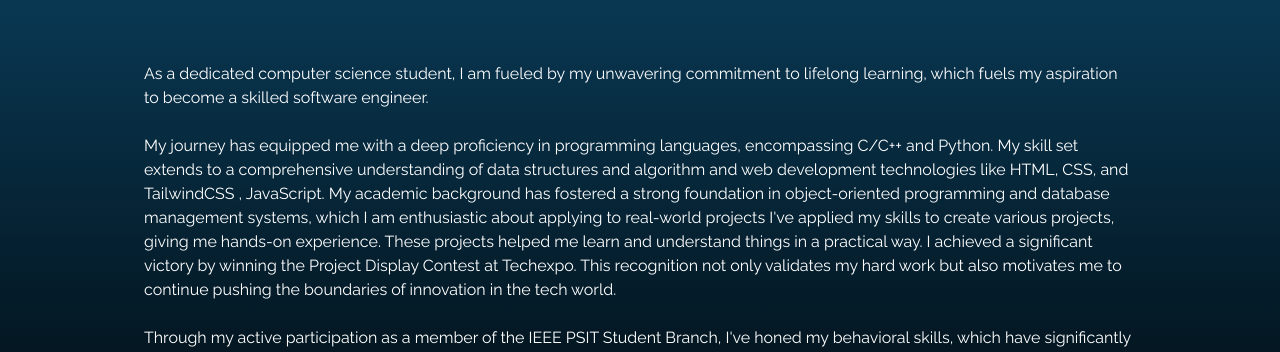
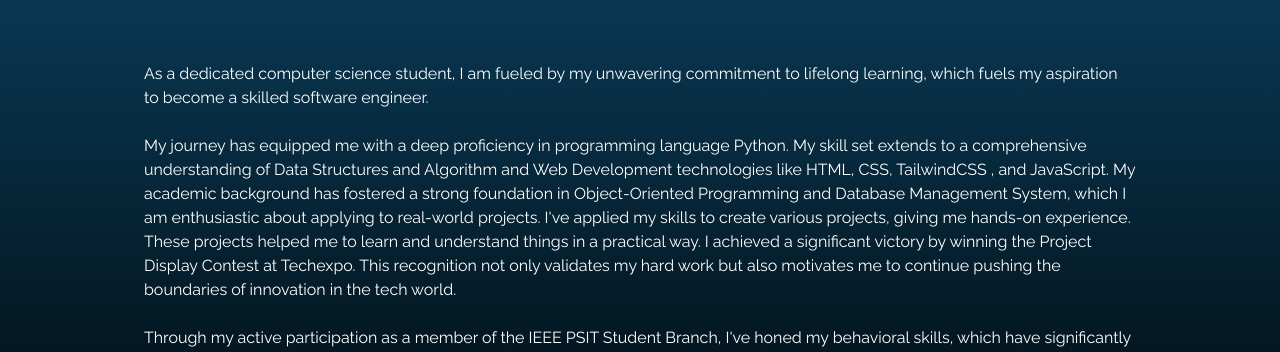
Before and after one commit to Mansi-Gupta11/portfolio, a React (Create React App) app: page / in a window 1280 px wide. Shown: the part 1000-1352 px from the top of the page. Built offline with nearby package versions, Linux system fonts and the light colour scheme; the HTML template or start-up script is replaced by a standard one.

Commit message:
About me updated

```diff
--- a/src/components/About.jsx
+++ b/src/components/About.jsx
@@ -17,13 +17,13 @@ const About = () => {
 
                 <br />
                 <p className="text-md ">
-                    My journey has equipped me with a deep proficiency in programming languages,
-                    encompassing C/C++ and Python. My skill set extends to a comprehensive understanding
-                    of data structures and algorithm and web development technologies like HTML, CSS, and TailwindCSS , JavaScript.
-                    My academic background has fostered a strong foundation in object-oriented programming and database management systems,
-                    which I am enthusiastic about applying to real-world projects
+                    My journey has equipped me with a deep proficiency in programming language
+                    Python. My skill set extends to a comprehensive understanding
+                    of Data Structures and Algorithm and Web Development technologies like HTML, CSS, TailwindCSS , and JavaScript.
+                    My academic background has fostered a strong foundation in Object-Oriented Programming and Database Management System,
+                    which I am enthusiastic about applying to real-world projects.
                     I've applied my skills to create various projects, giving me hands-on experience.
-                    These projects helped me learn and understand things in a practical way.
+                    These projects helped me to learn and understand things in a practical way.
                     I achieved a significant victory by winning the Project Display Contest at Techexpo.
                     This recognition not only validates my hard work but also motivates me to continue pushing the boundaries
                     of innovation in the tech world.
@@ -35,8 +35,8 @@ const About = () => {
                     Through my active participation as a member of the IEEE PSIT Student Branch, I've honed my behavioral skills,
                     which have significantly contributed to my personal and professional development.
                     These experiences have enhanced my ability to excel in teamwork, where I've learned the art of collaboration,
-                    cooperation, and the importance of diverse perspectives.Through project management, I've fine-tuned my organizational
-                    and time management skills. My involvement in IEEE has truly been a transformative experience, enabling me to cultivate and apply these valuable skills,
+                    cooperation, and the importance of diverse perspectives.Through Project Management, I've fine-tuned my organizational
+                    and time management skills. My involvement in IEEE PSIT STUDENT BRANCH has truly been a transformative experience, enabling me to cultivate and apply these valuable skills,
                     which I now leverage in various facets of my academic and professional life.
                     I approach each challenge with a creative mindset, striving to craft elegant and impactful solutions.
                 </p>
```
